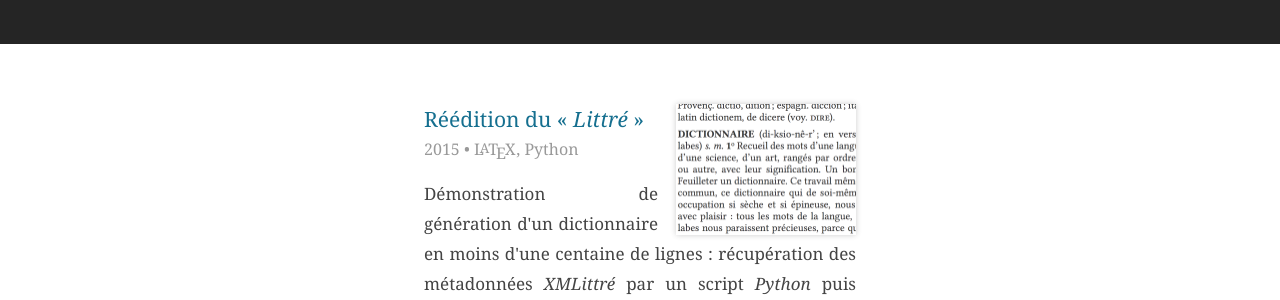
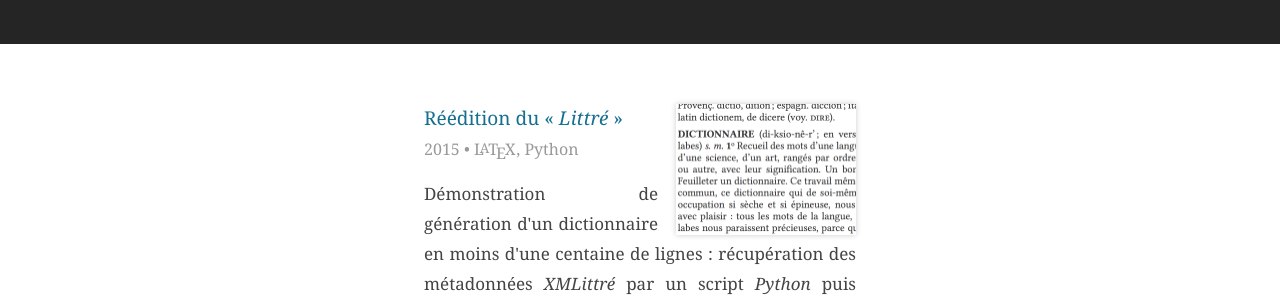
Before and after one commit to simonmeggle/simonmeggle.github.io, a Jekyll site: the page built from _posts/fr/pages/2015-04-28-projets.md, in a window 1280 px wide. Shown: the part 196-496 px from the top of the page. Built offline with Jekyll 4.4.1, drawn with Linux system fonts in a browser that asks for light colours; Markdown is read by kramdown in place of the engine named in the settings.

Commit message:
Correcting bug in alt and h3 size

```diff
--- a/_includes/projects.html
+++ b/_includes/projects.html
@@ -3,7 +3,7 @@
   {% for post in posts %}
   <a href="{{ post.url }}">
    <li>
-      <div class="img"><img src="/medias/projects/{{ post.date|date:'%Y-%m-%d'}}.png" alt="{{ post.title | replace: '<br/>', '' }}"></div>
+      <div class="img"><img src="/medias/projects/{{ post.date|date:'%Y-%m-%d'}}.png" alt="{{ post.title | strip_html }}"></div>
       <h3 class="title">{{ post.title | replace: '<br/>', '' }}</h3>
       <div class="sub">{{ post.date | date: '%Y' }} • {{ post.language }}</div>
       <div class="desc">{{ post.desc }}</div>
--- a/_includes/style.sass
+++ b/_includes/style.sass
@@ -94,7 +94,8 @@ h3
     +padding(18,2,0)
 
   h3
-    +padding(21)
+    +padding(19)
+    +font(19)
     color: #156f8f
     text-align: left
 
```
